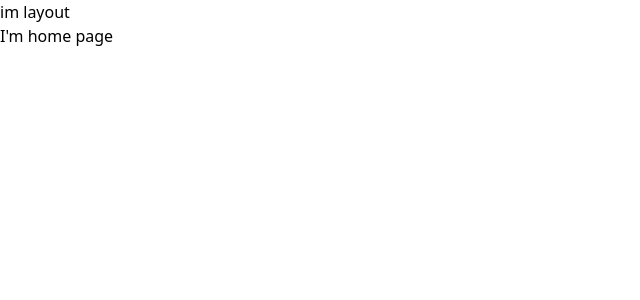
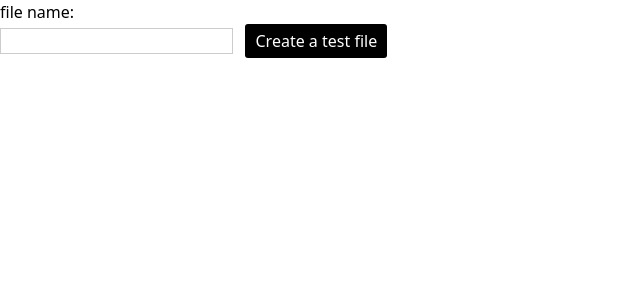
Before and after one commit to fer626/fer626.github.io, a Nuxt app: page / in a window 1280 px wide. Shown: the top 300 px of the page, without its empty margins (0-640 px from the left). Built offline with nearby package versions, Linux system fonts and the light colour scheme.

Commit message:
feat: admin added & config for create file

```diff
--- a/layouts/default.vue
+++ b/layouts/default.vue
@@ -1,6 +1,5 @@
 <template>
 	<div>
-		<p>im layout</p>
 		<main>
 			<slot />
 		</main>
--- a/package.json
+++ b/package.json
@@ -11,6 +11,7 @@
   },
   "dependencies": {
     "autoprefixer": "^10.4.20",
+    "fs": "^0.0.1-security",
     "nuxt": "^3.15.2",
     "postcss": "^8.5.1",
     "tailwindcss": "^3.4.17",
--- /dev/null
+++ b/pages/[...slug].vue
@@ -0,0 +1,36 @@
+<script setup>
+import { ref } from 'vue'
+
+const route = useRoute()
+// const slug = `/${route.params.slug.join('/')}`
+const fileName = ref('')
+const message = ref('')
+
+const createFile = async () => {
+	const data = await $fetch('/api/create', {
+		body: JSON.Sstringify({ name: fileName.value })
+	})
+	message.value = 'File Creaed successfully!.'
+}
+</script>
+
+<template>
+	<div>
+		file name: {{ fileName }} <br />
+		<input v-model="fileName"  /> &nbsp;
+		<button @click="createFile">Create a test file</button>
+		<p v-if="message">{{message}}</p>
+	</div>
+</template>
+
+<style scoped>
+input {
+	border: 1px solid #ccc;
+}
+button {
+	background: black;
+	color: white;
+	padding: 5px 10px;
+	border-radius: 3px;
+}
+</style>
--- /dev/null
+++ b/pages/admin/index.vue
@@ -0,0 +1,9 @@
+<script setup>
+
+</script>
+
+<template>
+	<div>
+		im the admin
+	</div>
+</template>
--- a/pages/index.vue
+++ /dev/null
@@ -1,6 +0,0 @@
-<template>
-	<div>
-		<h2>I'm home page</h2>
-
-	</div>
-</template>
--- /dev/null
+++ b/public/test.json
@@ -0,0 +1 @@
+{"hello":"world"}
--- /dev/null
+++ b/test.json
@@ -0,0 +1 @@
+{"hello":"world"}
```
Also changed, not shown: 2 other files (tests, documents, lock files or other folders).
